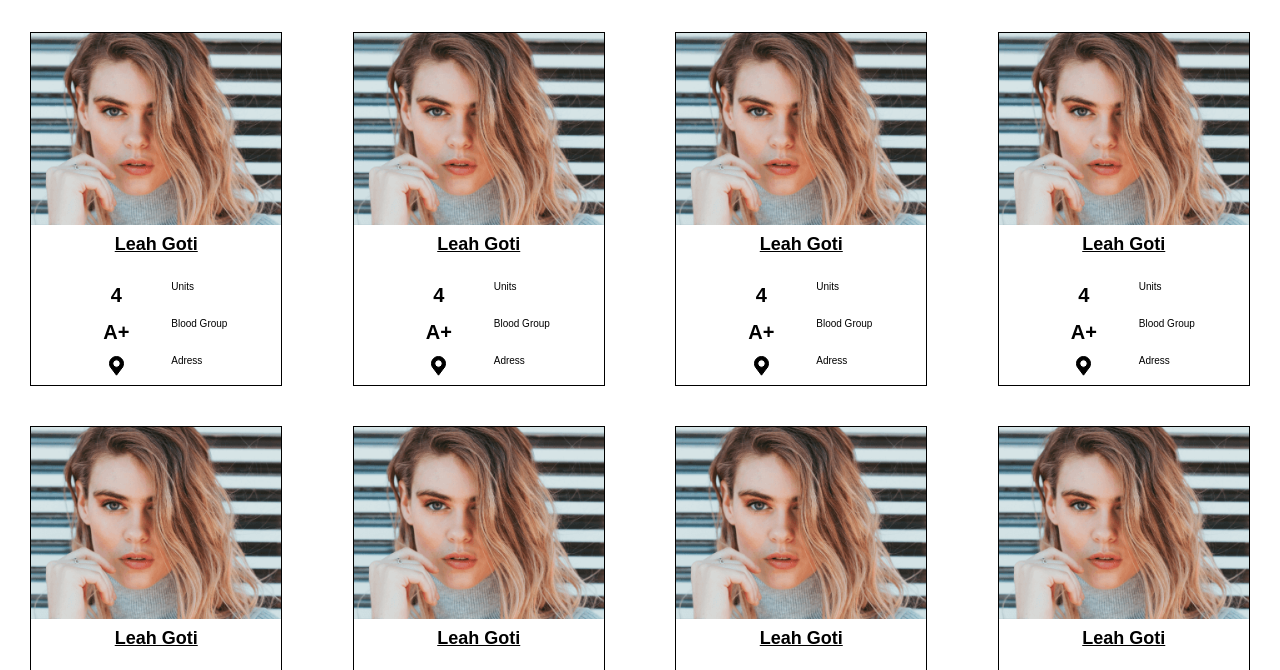
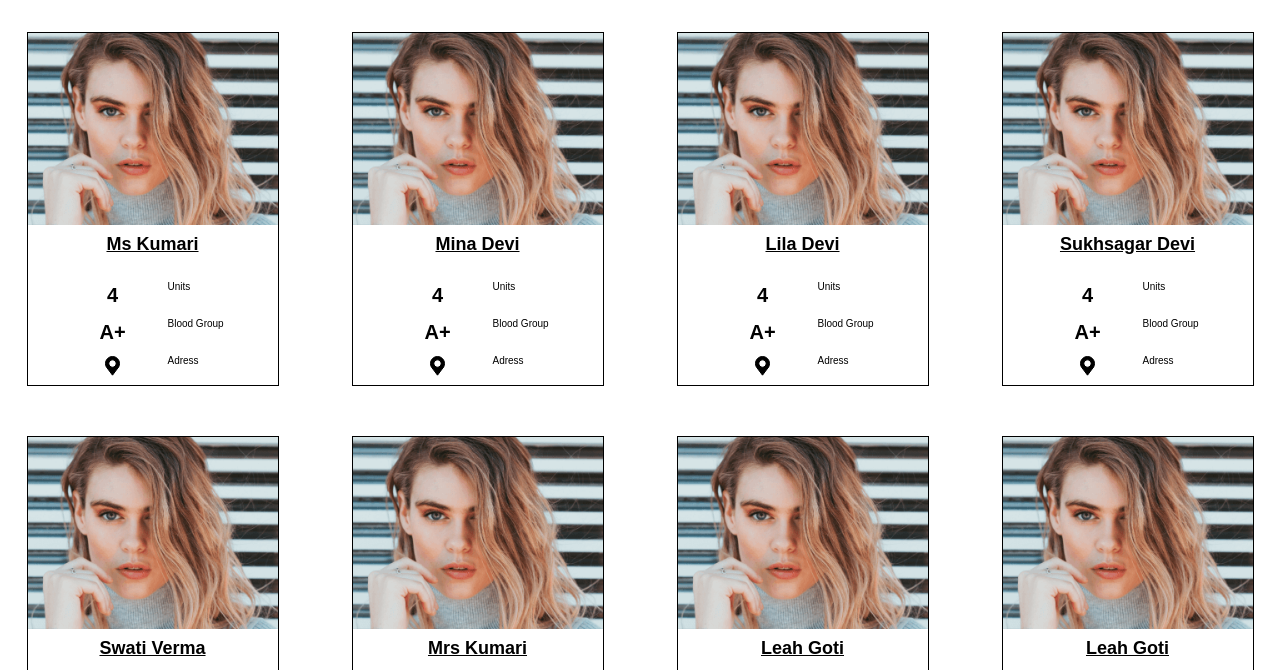
Before and after one commit to ShubhamKumar5802/Padma_Foundation, a website: page views/donors.html in a window 1280 px wide. Shown: the part 214-884 px from the top of the page. Drawn offline with Linux system fonts and the light colour scheme.

Commit message:
minor__bug__fixed

```diff
--- a/public/css/style.css
+++ b/public/css/style.css
@@ -508,7 +508,6 @@ body::-webkit-scrollbar-thumb {
   border: 1px solid var(--color-black);
   height: 33rem;
   width: 25rem;
-  background-image: url(/public/img/home/conclusion__group.jpg);
   background-size: cover; }
   .donors__card:hover {
     box-shadow: var(--shadow-dark); }
@@ -601,7 +600,7 @@ body::-webkit-scrollbar-thumb {
   display: flex;
   justify-content: space-around;
   flex-wrap: wrap;
-  gap: 1rem;
+  gap: 2rem;
   padding-top: 3rem; }
   .donor__cards__card {
     display: inline-block;
--- a/views/donors.html
+++ b/views/donors.html
@@ -61,7 +61,7 @@
                             class="donor__cards__card__image__container__profile-pic">
                     </div>
 
-                    <h3 class="donor__cards__card__name">Leah Goti</h3>
+                    <h3 class="donor__cards__card__name">Ms Kumari</h3>
 
                     <div class="donor__cards__card__content">
                         <div class="donor__cards__card__content__donation">
@@ -92,7 +92,7 @@
                             class="donor__cards__card__image__container__profile-pic">
                     </div>
 
-                    <h3 class="donor__cards__card__name">Leah Goti</h3>
+                    <h3 class="donor__cards__card__name">Mina Devi</h3>
 
                     <div class="donor__cards__card__content">
                         <div class="donor__cards__card__content__donation">
@@ -123,7 +123,7 @@
                             class="donor__cards__card__image__container__profile-pic">
                     </div>
 
-                    <h3 class="donor__cards__card__name">Leah Goti</h3>
+                    <h3 class="donor__cards__card__name">Lila Devi</h3>
 
                     <div class="donor__cards__card__content">
                         <div class="donor__cards__card__content__donation">
@@ -155,7 +155,7 @@
                             class="donor__cards__card__image__container__profile-pic">
                     </div>
 
-                    <h3 class="donor__cards__card__name">Leah Goti</h3>
+                    <h3 class="donor__cards__card__name">Sukhsagar Devi</h3>
 
                     <div class="donor__cards__card__content">
                         <div class="donor__cards__card__content__donation">
@@ -187,7 +187,7 @@
                             class="donor__cards__card__image__container__profile-pic">
                     </div>
 
-                    <h3 class="donor__cards__card__name">Leah Goti</h3>
+                    <h3 class="donor__cards__card__name">Swati Verma</h3>
 
                     <div class="donor__cards__card__content">
                         <div class="donor__cards__card__content__donation">
@@ -219,7 +219,7 @@
                             class="donor__cards__card__image__container__profile-pic">
                     </div>
 
-                    <h3 class="donor__cards__card__name">Leah Goti</h3>
+                    <h3 class="donor__cards__card__name">Mrs Kumari</h3>
 
                     <div class="donor__cards__card__content">
                         <div class="donor__cards__card__content__donation">
@@ -232,7 +232,7 @@
                         </div>
                         <div class="donor__cards__card__content__location">
                             <div class="donor__cards__card__content__quantity__svg head">
-                                <svg width="15" height="20" viewBox="0 0 15 20" fill="none"
+                                <svg width="20" height="20" viewBox="0 0 15 20" fill="none"
                                     xmlns="http://www.w3.org/2000/svg">
                                     <path id="Vector"
                                         d="M0.5 7.53907C0.5 3.64904 3.63647 0.5 7.50001 0.5C11.3636 0.5 14.5 3.64904 14.5 7.53906C14.5 8.1285 14.4195 8.81895 14.2555 9.47057C14.0901 10.128 13.8491 10.7089 13.5509 11.1061L13.9508 11.4062L13.5509 11.1061L7.50001 19.1671L1.4491 11.1061C0.765044 10.1948 0.5 8.88446 0.5 7.53907ZM11.1562 7.53905C11.1562 5.51344 9.52145 3.86645 7.50001 3.86645C5.47856 3.86645 3.84385 5.51345 3.84385 7.53907C3.84385 9.56469 5.47856 11.2117 7.50001 11.2117C9.52145 11.2117 11.1562 9.56469 11.1562 7.53905Z"
```
Also changed, not shown: index.html (+7 -0 lines), views/volunteer.html (+6 -0 lines).
